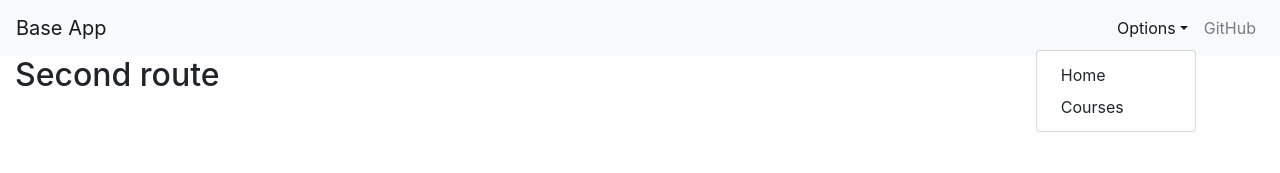
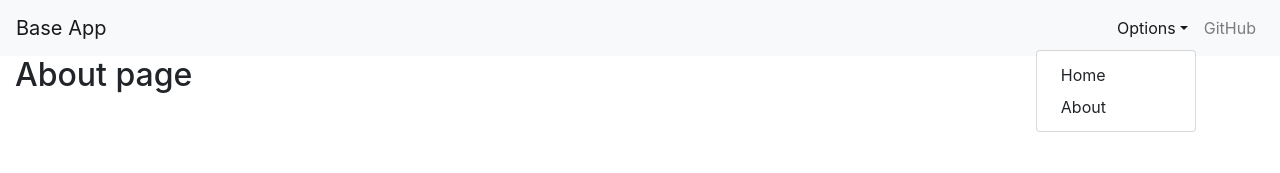
Before and after one commit to johnandresmedina/base-react-app, a React (Create React App) app: page /about in a window 1280 px wide. Both pictures are taken after a click on the link "Options". Shown: the top 173 px of the page. Built offline with nearby package versions, Linux system fonts and the light colour scheme.

Commit message:
Renaming about titles

```diff
--- a/src/About/About.js
+++ b/src/About/About.js
@@ -3,7 +3,7 @@ import React from 'react';
 const About = () => {
   return (
     <div>
-      <h2>Second route</h2>
+      <h2>About page</h2>
     </div>
   );
 };
--- a/src/Layout/Layout.js
+++ b/src/Layout/Layout.js
@@ -36,7 +36,7 @@ const Layout = ({ children }) => {
                   <DropdownItem>Home</DropdownItem>
                 </Link>
                 <Link to='/about'>
-                  <DropdownItem>Courses</DropdownItem>
+                  <DropdownItem>About</DropdownItem>
                 </Link>
               </DropdownMenu>
             </UncontrolledDropdown>
```
